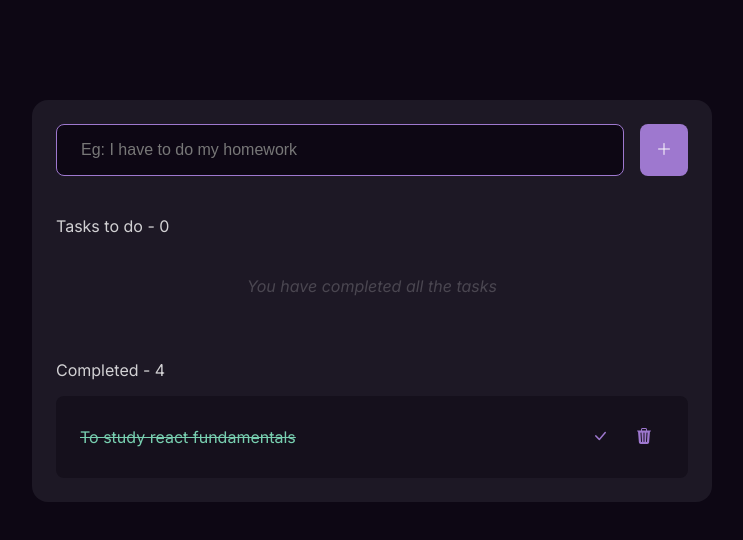
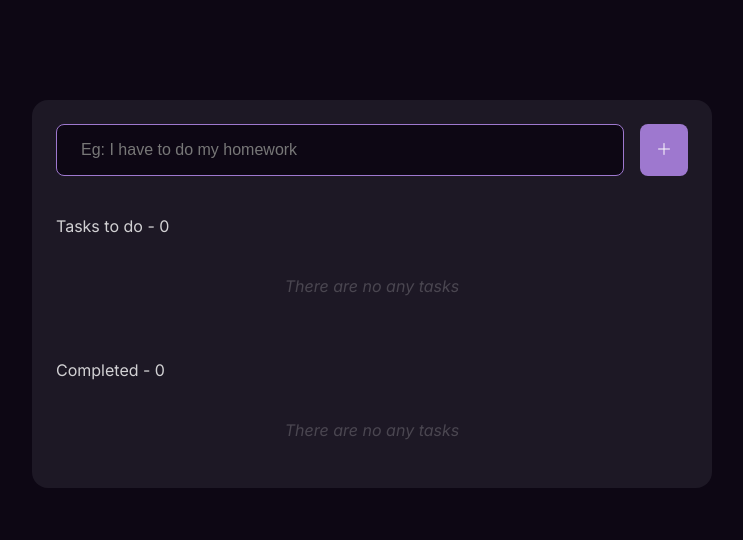
Before and after one commit to sandeepstha46/todo-list-react, a React (Create React App) app: page / in a window 1280 px wide. Shown: the top 540 px of the page, without its empty margins (268-1011 px from the left). Built offline with nearby package versions, Linux system fonts and the light colour scheme.

Commit message:
[Add] When tasks are 0 display message

```diff
--- a/src/components/CompletedLists.jsx
+++ b/src/components/CompletedLists.jsx
@@ -1,25 +1,37 @@
 import React from "react"
 
-export default function CompletedLists() {
+export default function CompletedLists({lists, onCompleteHandler, onDeleteHandler}) {
+
+    const completedLists = lists.filter((item) => item.completed)
+
+    const checkListsHandler = () => {
+        if(completedLists.length === 0){
+            return ("There are no any tasks");
+        }
+    }
+
     return (
         <div className="type-wrapper">
             <p className="type-wrapper__header">
-                Completed - 4
+                Completed - {completedLists.length}
             </p>
             <div className="lists-wrapper">
-                <div className="list d-flex">
+                {completedLists.length > 0 ? null : <p className="empty-lists">{checkListsHandler()}</p>}
+                {completedLists.map((item, index) => (
+                    <div className="list d-flex" key={index}>
                         <p className="list-paragraph completed">
-                        To study react fundamentals
+                            {item.text}
                         </p>
                         <div className="list-icons d-flex">
-                        <button className="btn-icon">
+                            <button className="btn-icon" onClick={ () => onCompleteHandler(lists.indexOf(item)) }>
                                 <i className="bi bi-check-lg"></i>
                             </button>
-                        <button className="btn-icon">
+                            <button className="btn-icon" onClick={ () => onDeleteHandler(lists.indexOf(item)) }>
                                 <i className="bi bi-trash3-fill"></i>
                             </button>
                         </div>
                     </div>
+                ))}
             </div>
         </div>
     )
--- a/src/components/TodoLists.jsx
+++ b/src/components/TodoLists.jsx
@@ -6,11 +6,9 @@ export default function TodoLists ({lists, onCompleteHandler, onDeleteHandler})
 
     const checkListsHandler = () => {
         if(todoItems.length === 0){
-            return ("You have completed all the tasks");
+            return ("There are no any tasks");
         }
     }
-
-    console.log(todoItems)
 
     return (
         <div className="type-wrapper">
@@ -18,7 +16,7 @@ export default function TodoLists ({lists, onCompleteHandler, onDeleteHandler})
                 Tasks to do - {todoItems.length}
             </p>
             <div className="lists-wrapper">
-                <p className="empty-lists">{checkListsHandler()}</p>
+                {todoItems.length > 0 ? null : <p className="empty-lists">{checkListsHandler()}</p>}
                 {todoItems.map((item,index) => (
                     <div className="list d-flex" key={index}>
                         <p className="list-paragraph">
```
Lines whose indentation alone changed are shown as unchanged.
